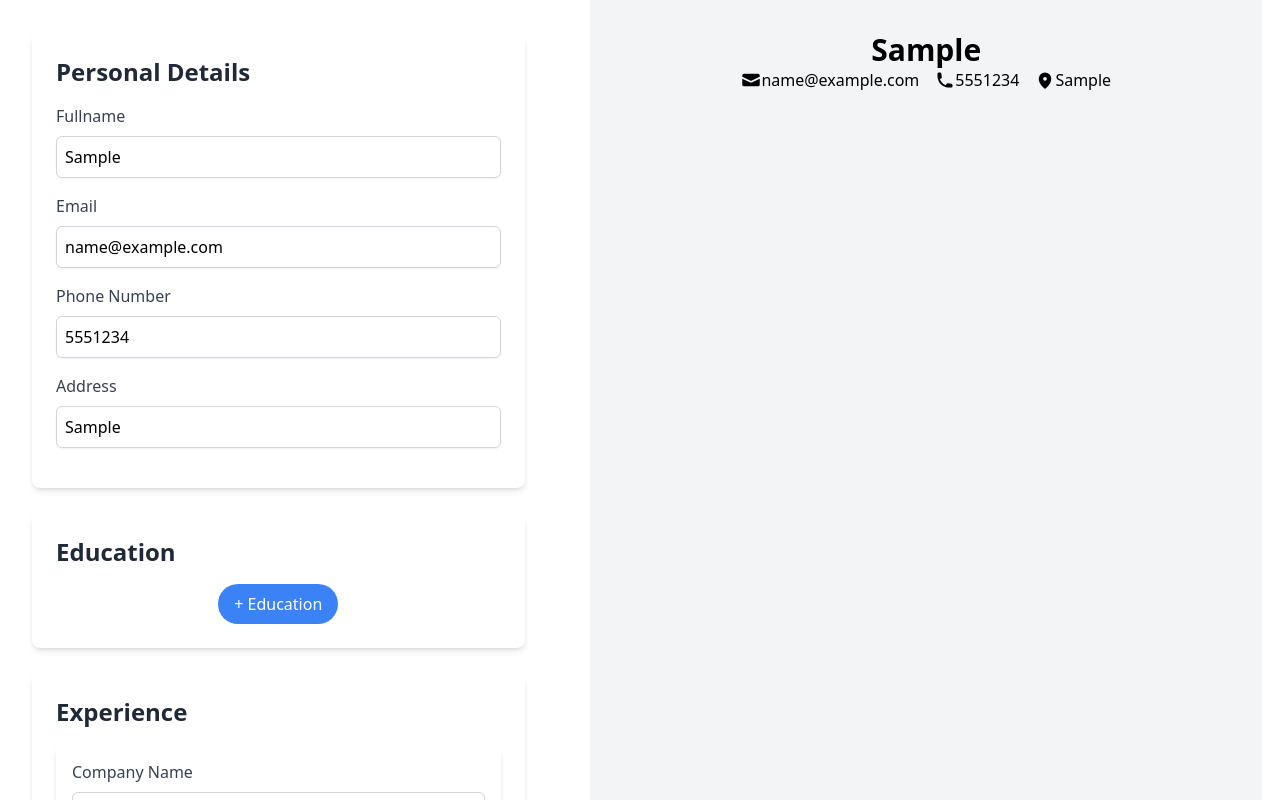
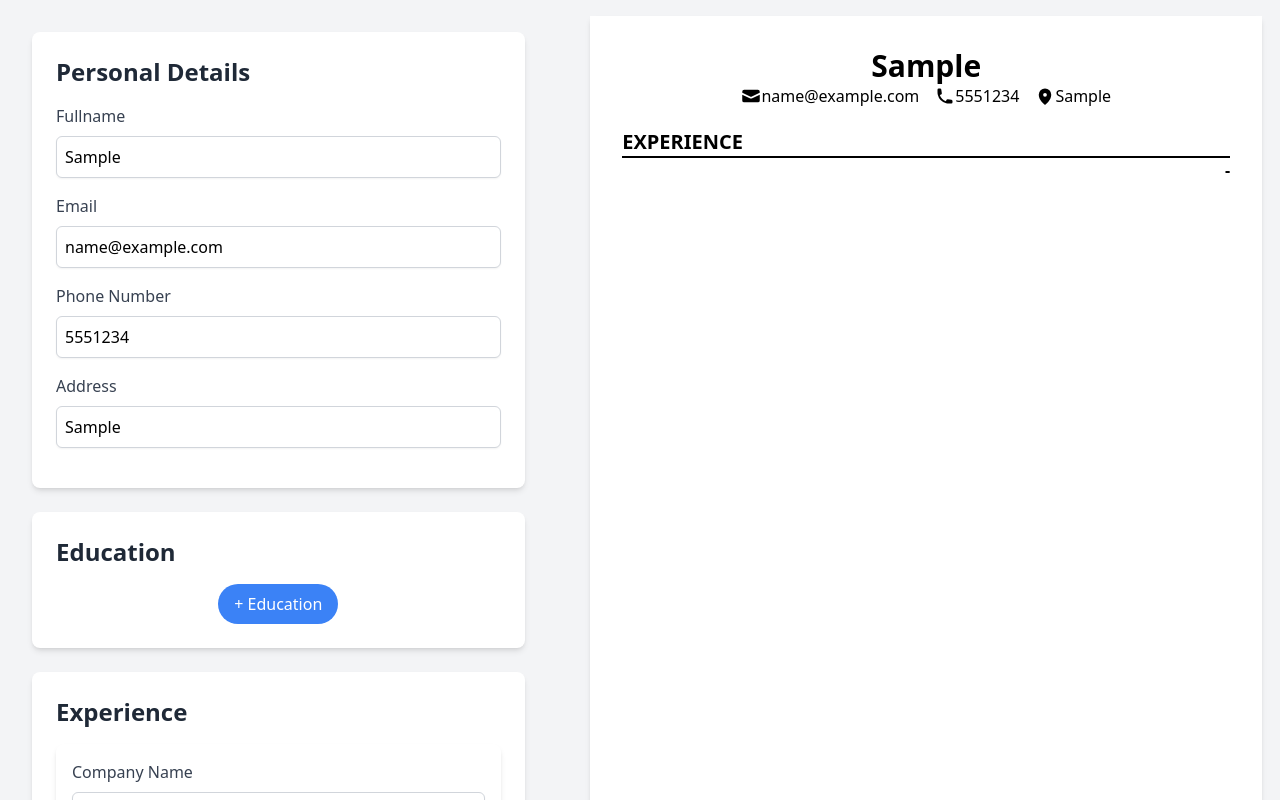
Before and after one commit to minhnguyen9702/odin-cv-builder, a React (Vite) app: page / in a window 1280 px wide. Both pictures are taken after typing "Sample", "name@example.com", "5551234", "Sample" into the empty fields and a click on the button "+ Experience". Shown: the top 800 px of the page. Built offline with nearby package versions, Linux system fonts and the light colour scheme.

Commit message:
git add experience to display

```diff
--- a/src/App.jsx
+++ b/src/App.jsx
@@ -77,7 +77,7 @@ function App() {
   };
 
   return (
-    <div className="flex">
+    <div className="flex bg-gray-100">
       <div className="flex-grow m-8">
         <DetailsWrapper header="Personal Details">
           <PersonalDetails
--- a/src/Display.jsx
+++ b/src/Display.jsx
@@ -3,7 +3,7 @@ import { EnvelopeIcon, PhoneIcon, MapPinIcon } from "@heroicons/react/16/solid";
 
 function Display({ personalInfo, educationInfo, experienceInfo }) {
   return (
-    <div className="bg-gray-100 aspect-[10/14.14] w-full max-w-2xl mx-auto p-8">
+    <div className="bg-white aspect-[10/14.14] w-full max-w-2xl mx-auto p-8 mt-4 mb-4 shadow-md">
       {/* Personal Info */}
       <div className="mb-4 text-center">
         <h1 className="text-3xl font-bold">{personalInfo.fullname}</h1>
@@ -61,6 +61,38 @@ function Display({ personalInfo, educationInfo, experienceInfo }) {
           </div>
         </div>
       ))}
+      {/* Experience Info */}
+      {experienceInfo && experienceInfo.length > 0 ? (
+        <div>
+          <h2 className="text-xl font-bold">EXPERIENCE</h2>
+          <div className="border-b-2 border-black w-full"></div>
+        </div>
+      ) : (
+        <></>
+      )}
+      {experienceInfo.map((exp) => (
+        <div key={exp.id} className="mb-4">
+          <div className="flex justify-between">
+            <div>
+              <p className="font-bold">{exp.company}</p>
+              <p>
+                <i>{exp.position}</i>
+              </p>
+            </div>
+            <div className="text-right">
+              <p className="font-bold">
+                {exp.startDate} - {exp.endDate}
+              </p>
+              <p>
+                <i>{exp.location}</i>
+              </p>
+            </div>
+          </div>
+          <p>
+            {exp.desc}
+          </p>
+        </div>
+      ))}
     </div>
   );
 }
```
